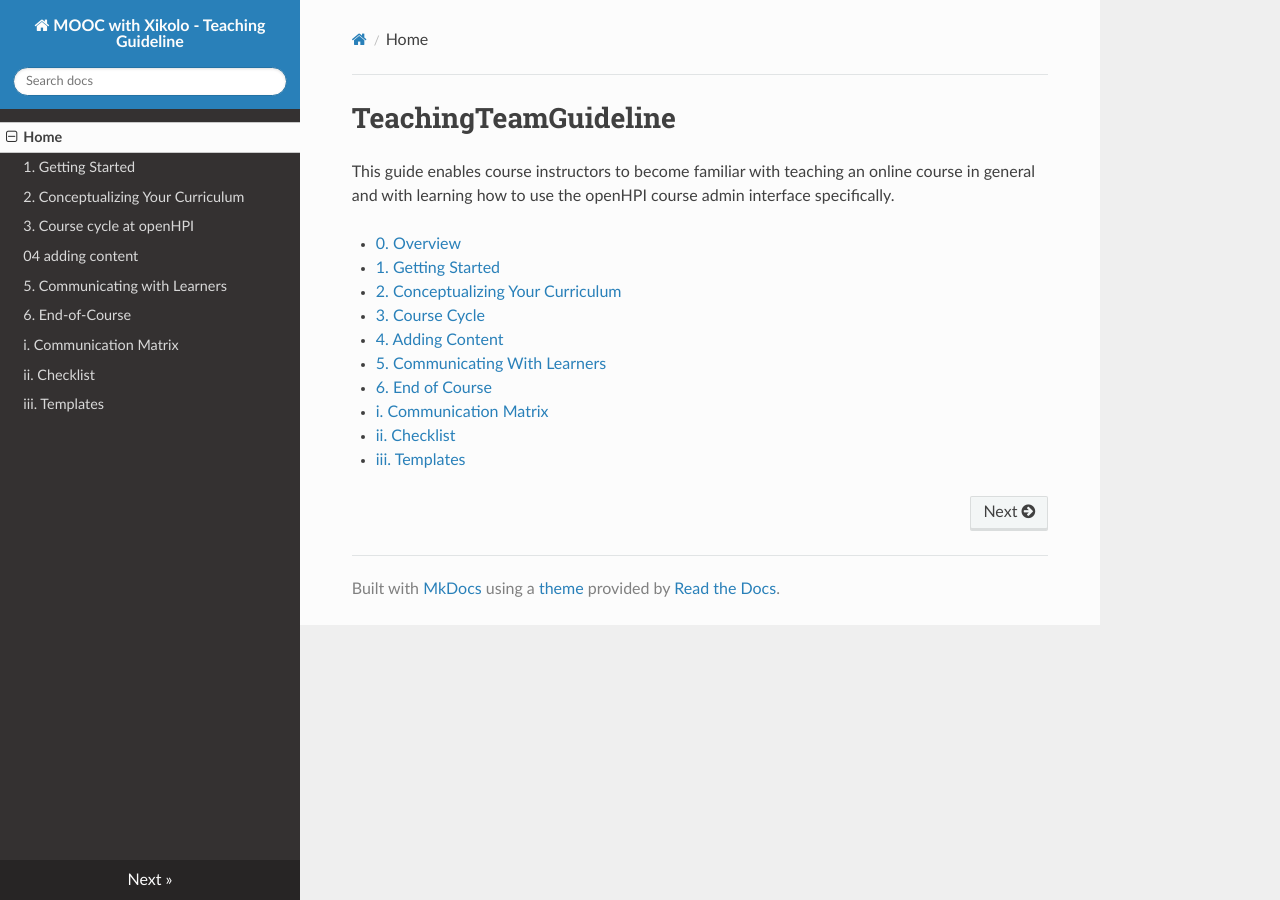
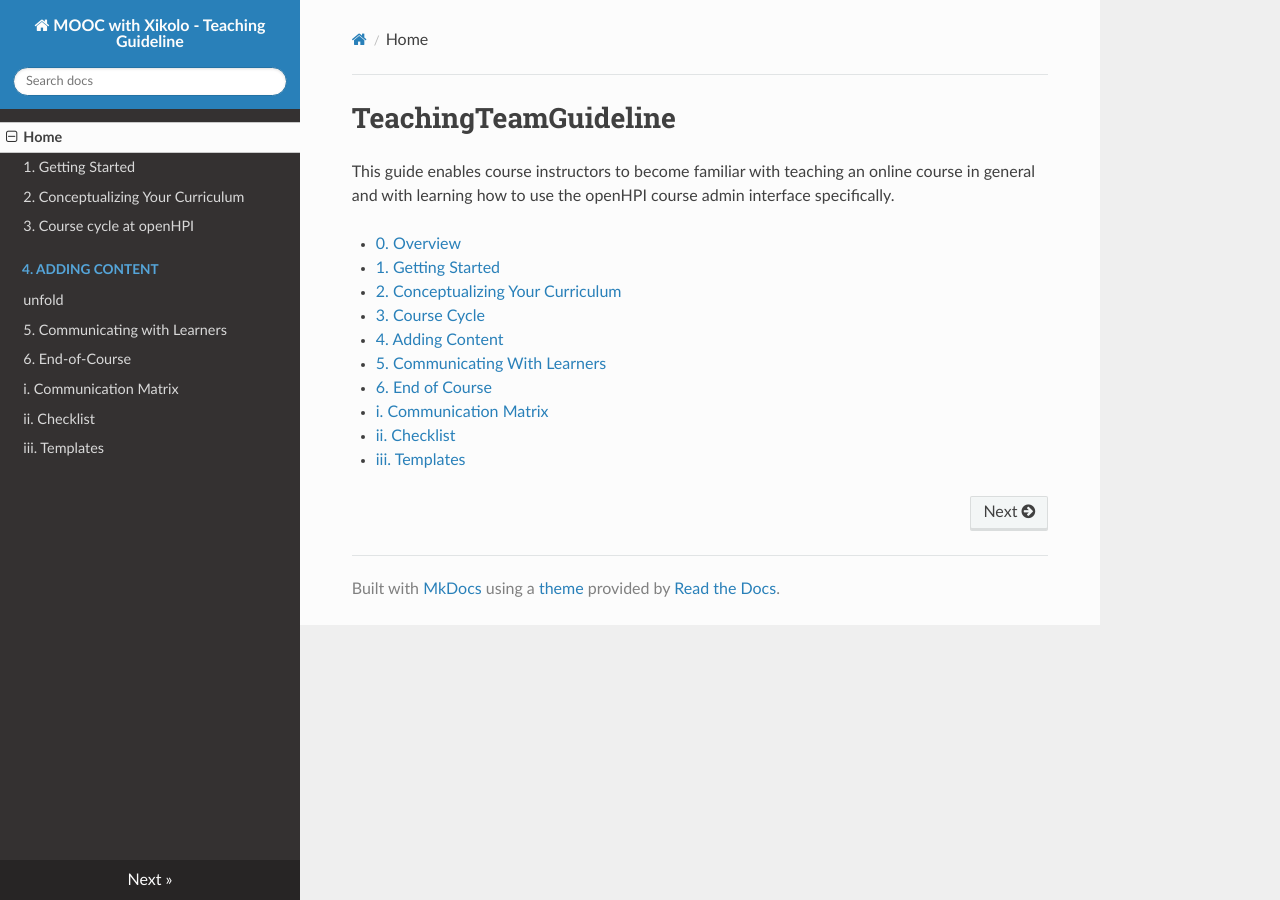
Before and after one commit to openHPI/TeachingTeamGuidelines, an MkDocs documentation site: the page built from docs/index.md, in a window 1280 px wide. Built offline with MkDocs 1.6.1, drawn with Linux system fonts in a browser that asks for light colours; nearby versions of some CDN libraries; old or Windows-style settings are respelled for this version of MkDocs.

Commit message:
Update mkdocs.yml

```diff
--- a/mkdocs.yml
+++ b/mkdocs.yml
@@ -4,7 +4,7 @@ pages:
 - [01_getting-started.md, 1. Getting Started]
 - [02_curriculum-design.md, 2. Conceptualizing Your Curriculum]
 - [03_course-cycle_schedule.md, 3. Course cycle at openHPI]
-- [04_adding-content.md, 4. Adding content, ..., Preparation of course materials]
+- [04_adding-content.md, 4. Adding content, unfold]
 - [05_community-management.md, 5. Communicating with Learners]
 - [06_end-of-course.md, 6. End-of-Course]
 - [07_communication-matrix.md, i. Communication Matrix]
```
